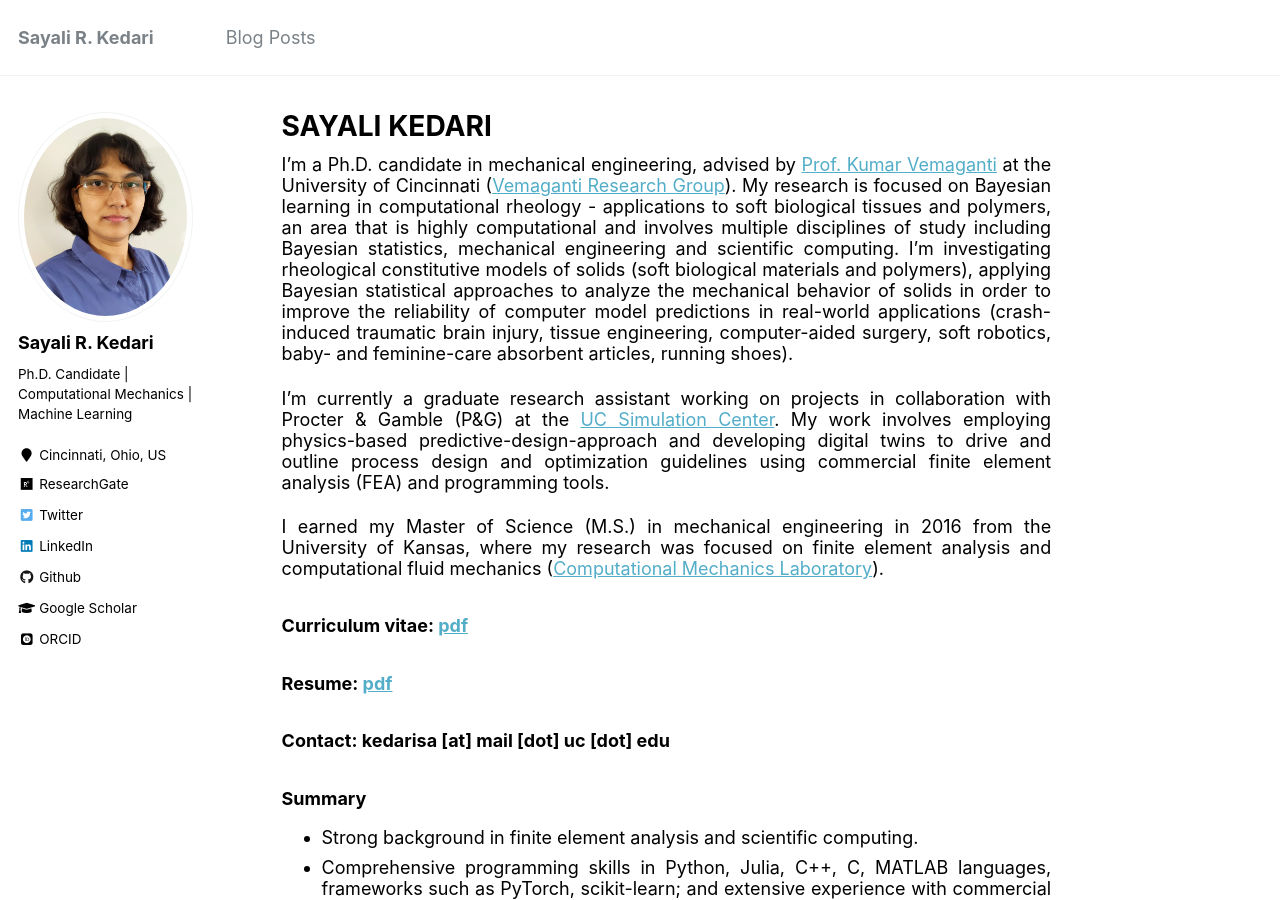
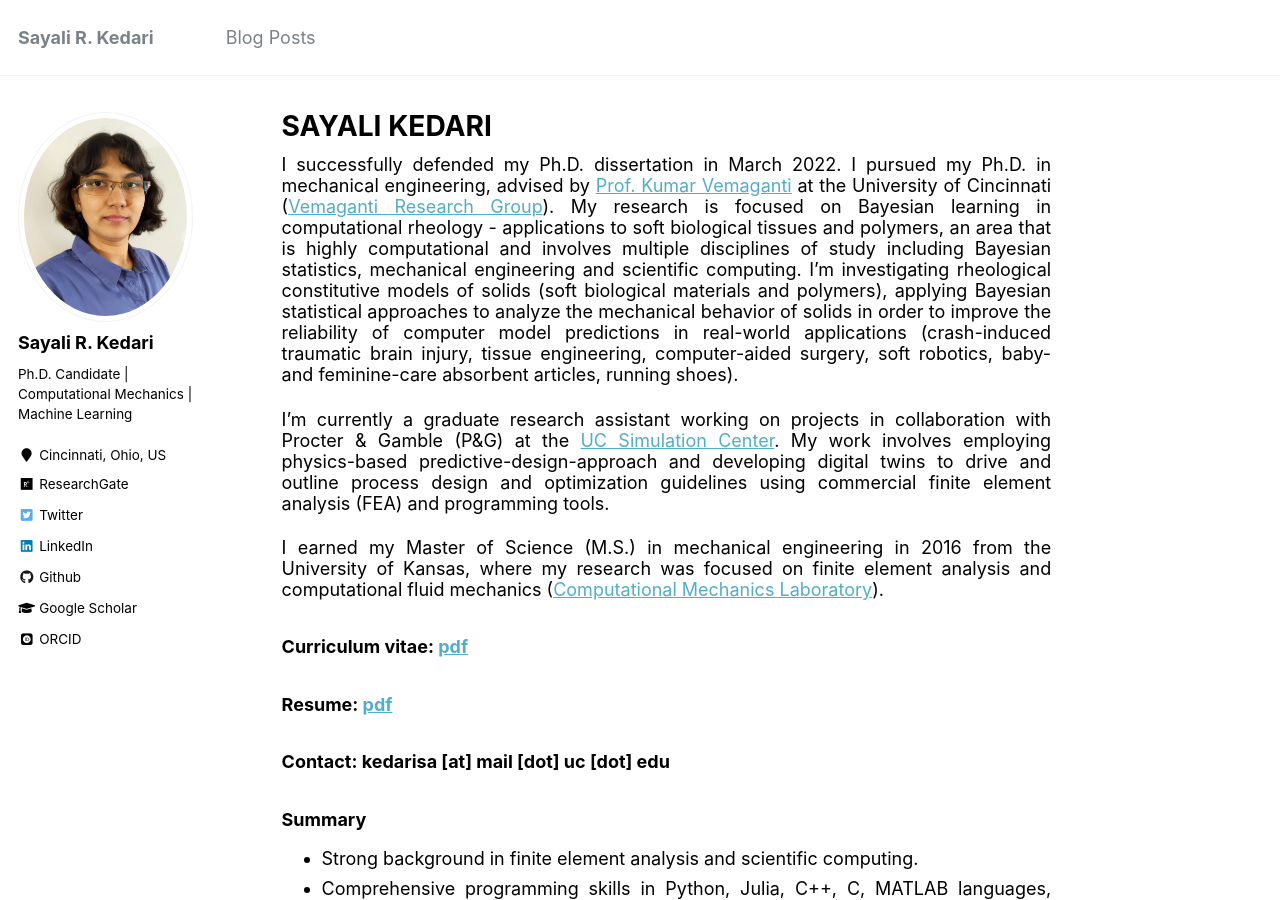
Before and after one commit to sayalirked/sayalirked.github.io, a Jekyll site: the page built from _pages/about.md, in a window 1280 px wide and 900 px high. Built offline with Jekyll 4.4.1, drawn with Linux system fonts in a browser that asks for light colours; some web fonts are replaced.

Commit message:
Update about.md with Ph.D. description

```diff
--- a/_pages/about.md
+++ b/_pages/about.md
@@ -8,7 +8,7 @@ redirect_from:
   - /about.html
 ---
 
-I'm a Ph.D. candidate in mechanical engineering, advised by [Prof. Kumar Vemaganti](https://researchdirectory.uc.edu/p/vemagaks) at the University of Cincinnati ([Vemaganti Research Group](http://vemaganti.com)). My research is focused on Bayesian learning in computational rheology - applications to soft biological tissues and polymers, an area that is highly computational and involves multiple disciplines of study including Bayesian statistics, mechanical engineering and scientific computing. I'm investigating rheological constitutive models of solids (soft biological materials and polymers), applying Bayesian statistical approaches to analyze the mechanical behavior of solids in order to improve the reliability of computer model predictions in real-world applications (crash-induced traumatic brain injury, tissue engineering, computer-aided surgery, soft robotics, baby- and feminine-care absorbent articles, running shoes).
+I successfully defended my Ph.D. dissertation in March 2022. I pursued my Ph.D. in mechanical engineering, advised by [Prof. Kumar Vemaganti](https://researchdirectory.uc.edu/p/vemagaks) at the University of Cincinnati ([Vemaganti Research Group](http://vemaganti.com)). My research is focused on Bayesian learning in computational rheology - applications to soft biological tissues and polymers, an area that is highly computational and involves multiple disciplines of study including Bayesian statistics, mechanical engineering and scientific computing. I'm investigating rheological constitutive models of solids (soft biological materials and polymers), applying Bayesian statistical approaches to analyze the mechanical behavior of solids in order to improve the reliability of computer model predictions in real-world applications (crash-induced traumatic brain injury, tissue engineering, computer-aided surgery, soft robotics, baby- and feminine-care absorbent articles, running shoes).
 
 I'm currently a graduate research assistant working on projects in collaboration with Procter & Gamble (P&G) at the [UC Simulation Center](https://ceas.uc.edu/research/centers-labs/uc-simulation-center.html). My work involves employing physics-based predictive-design-approach and developing digital twins to drive and outline process design and optimization guidelines using commercial finite element analysis (FEA) and programming tools.
 
```
